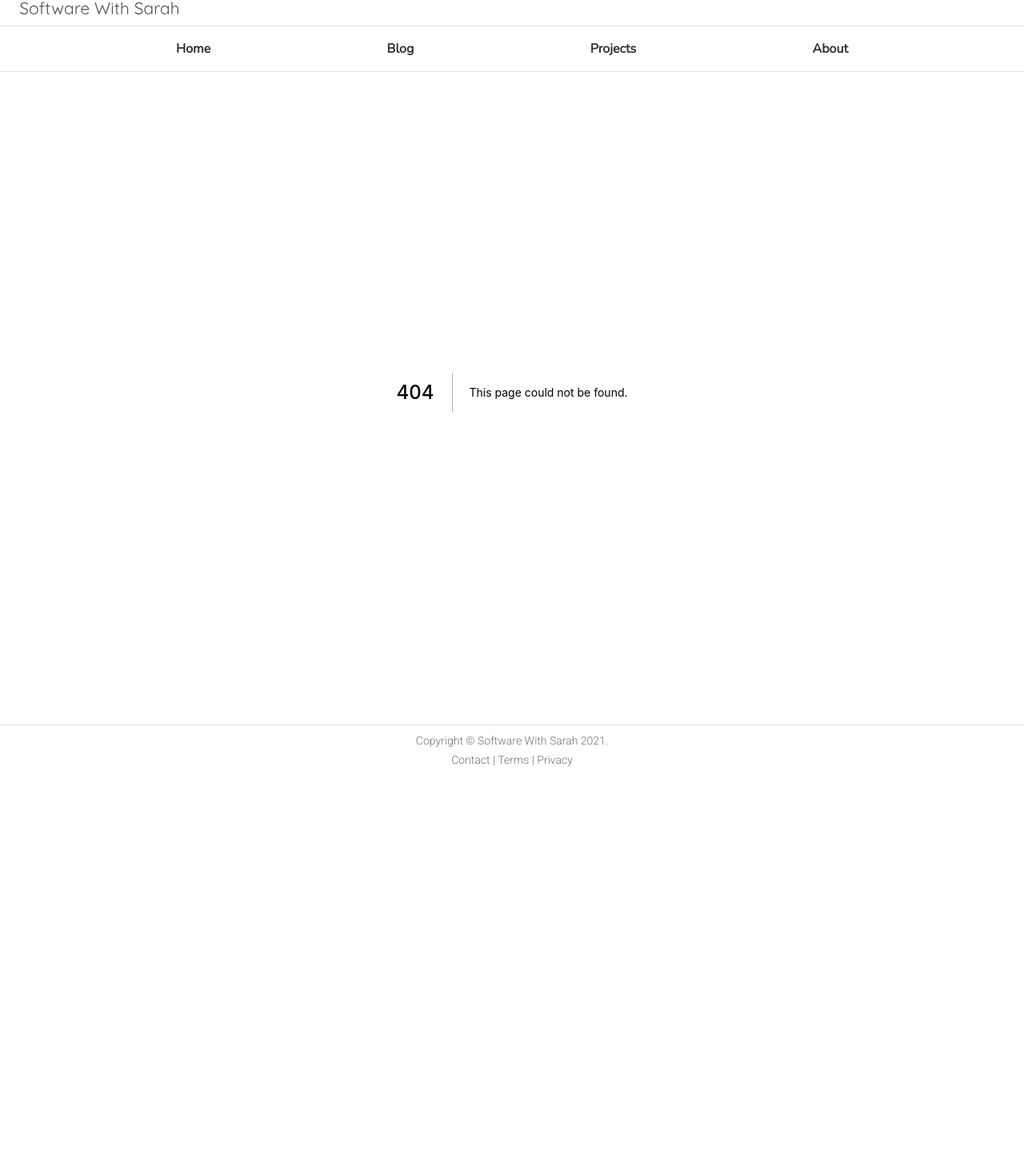
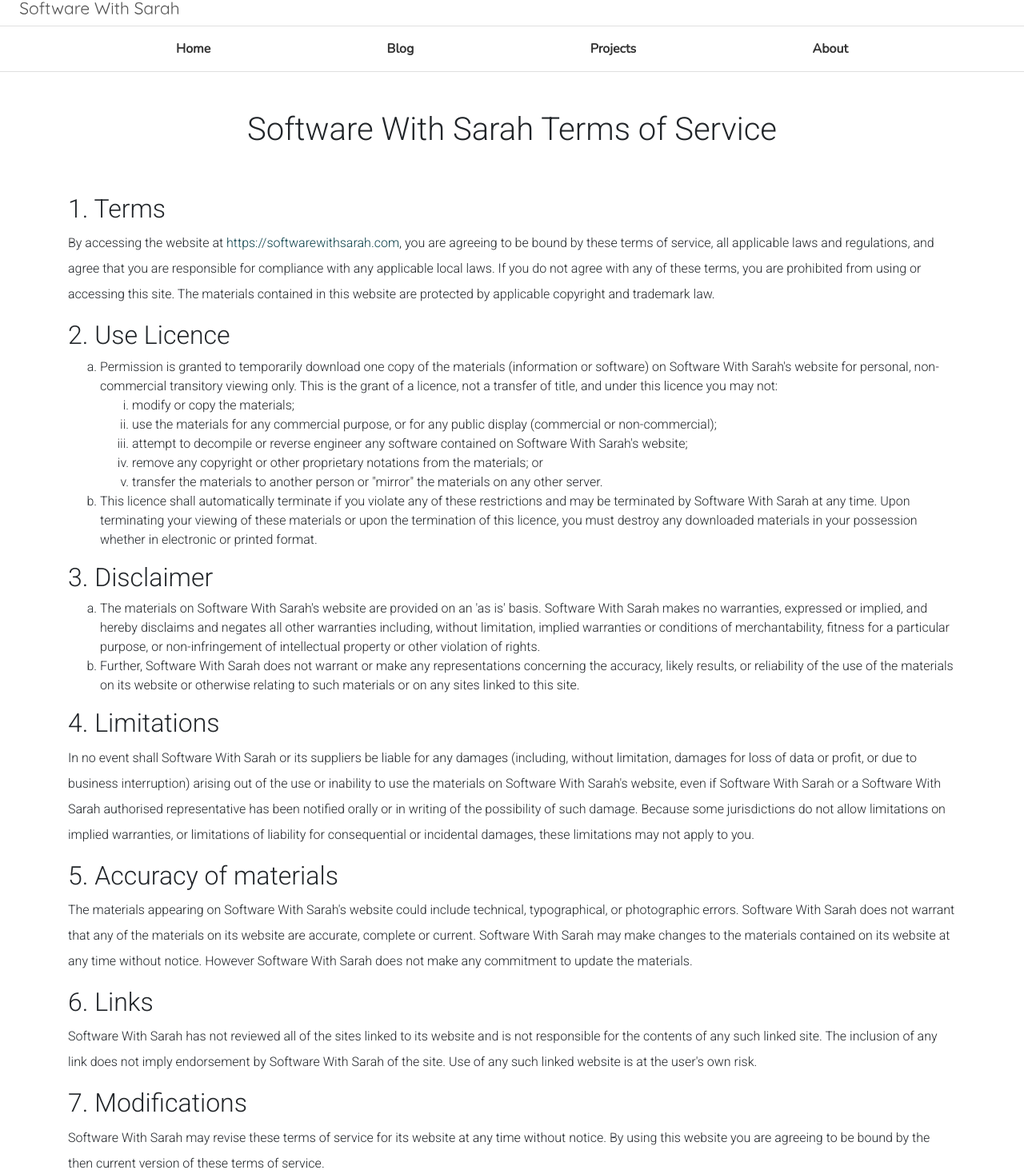
Before and after one commit to sarahdreischer/blog, a Next.js app: page /terms in a window 1280 px wide. Before the commit this address had no page. Shown: the part 32-1500 px from the top of the page at 80% size. Before the commit the page ends 1003 px from the top, so only its background shows below. Built offline with nearby package versions, Linux system fonts and the light colour scheme.

Commit message:
Added temporary terms and privacy pages

```diff
--- a/next-sitemap.js
+++ b/next-sitemap.js
@@ -2,5 +2,5 @@ module.exports = {
   siteUrl: "https://softwarewithsarah.com",
   generateRobotsTxt: true,
   sitemapSize: 7000,
-  exclude: ["/page/*"],
+  exclude: ["/page/*", "/terms", "/privacy"],
 };
--- /dev/null
+++ b/pages/terms.tsx
@@ -0,0 +1,130 @@
+import Link from "next/link";
+import { Container } from "react-bootstrap";
+
+const Terms = (props) => {
+  return (
+    <Container className="justify-content-center py-5">
+      <h1 className="text-center pb-5">Software With Sarah Terms of Service</h1>
+      <h2>1. Terms</h2>
+      <p>
+        By accessing the website at{" "}
+        <Link as="/" href="/">
+          <a>https://softwarewithsarah.com</a>
+        </Link>
+        , you are agreeing to be bound by these terms of service, all applicable
+        laws and regulations, and agree that you are responsible for compliance
+        with any applicable local laws. If you do not agree with any of these
+        terms, you are prohibited from using or accessing this site. The
+        materials contained in this website are protected by applicable
+        copyright and trademark law.
+      </p>
+      <h2>2. Use Licence</h2>
+      <ol type="a">
+        <li>
+          Permission is granted to temporarily download one copy of the
+          materials (information or software) on Software With Sarah's website
+          for personal, non-commercial transitory viewing only. This is the
+          grant of a licence, not a transfer of title, and under this licence
+          you may not:
+          <ol type="i">
+            <li>modify or copy the materials;</li>
+            <li>
+              use the materials for any commercial purpose, or for any public
+              display (commercial or non-commercial);
+            </li>
+            <li>
+              attempt to decompile or reverse engineer any software contained on
+              Software With Sarah's website;
+            </li>
+            <li>
+              remove any copyright or other proprietary notations from the
+              materials; or
+            </li>
+            <li>
+              transfer the materials to another person or "mirror" the materials
+              on any other server.
+            </li>
+          </ol>
+        </li>
+        <li>
+          This licence shall automatically terminate if you violate any of these
+          restrictions and may be terminated by Software With Sarah at any time.
+          Upon terminating your viewing of these materials or upon the
+          termination of this licence, you must destroy any downloaded materials
+          in your possession whether in electronic or printed format.
+        </li>
+      </ol>
+      <h2>3. Disclaimer</h2>
+      <ol type="a">
+        <li>
+          The materials on Software With Sarah's website are provided on an 'as
+          is' basis. Software With Sarah makes no warranties, expressed or
+          implied, and hereby disclaims and negates all other warranties
+          including, without limitation, implied warranties or conditions of
+          merchantability, fitness for a particular purpose, or non-infringement
+          of intellectual property or other violation of rights.
+        </li>
+        <li>
+          Further, Software With Sarah does not warrant or make any
+          representations concerning the accuracy, likely results, or
+          reliability of the use of the materials on its website or otherwise
+          relating to such materials or on any sites linked to this site.
+        </li>
+      </ol>
+      <h2>4. Limitations</h2>
+      <p>
+        In no event shall Software With Sarah or its suppliers be liable for any
+        damages (including, without limitation, damages for loss of data or
+        profit, or due to business interruption) arising out of the use or
+        inability to use the materials on Software With Sarah's website, even if
+        Software With Sarah or a Software With Sarah authorised representative
+        has been notified orally or in writing of the possibility of such
+        damage. Because some jurisdictions do not allow limitations on implied
+        warranties, or limitations of liability for consequential or incidental
+        damages, these limitations may not apply to you.
+      </p>
+      <h2>5. Accuracy of materials</h2>
+      <p>
+        The materials appearing on Software With Sarah's website could include
+        technical, typographical, or photographic errors. Software With Sarah
+        does not warrant that any of the materials on its website are accurate,
+        complete or current. Software With Sarah may make changes to the
+        materials contained on its website at any time without notice. However
+        Software With Sarah does not make any commitment to update the
+        materials.
+      </p>
+      <h2>6. Links</h2>
+      <p>
+        Software With Sarah has not reviewed all of the sites linked to its
+        website and is not responsible for the contents of any such linked site.
+        The inclusion of any link does not imply endorsement by Software With
+        Sarah of the site. Use of any such linked website is at the user's own
+        risk.
+      </p>
+      <h2>7. Modifications</h2>
+      <p>
+        Software With Sarah may revise these terms of service for its website at
+        any time without notice. By using this website you are agreeing to be
+        bound by the then current version of these terms of service.
+      </p>
+      <h2>8. Governing Law</h2>
+      <p>
+        These terms and conditions are governed by and construed in accordance
+        with the laws of London and you irrevocably submit to the exclusive
+        jurisdiction of the courts in that State or location.
+      </p>
+      <p>
+        <a
+          target="_blank"
+          rel="noreferrer"
+          href="https://getterms.io"
+          title="Generate a free terms of use document"
+        >
+          Terms of Use created with GetTerms.
+        </a>
+      </p>
+    </Container>
+  );
+};
+
+export default Terms;
```
Also changed, not shown: pages/privacy.tsx (added, +65 -0 lines).
